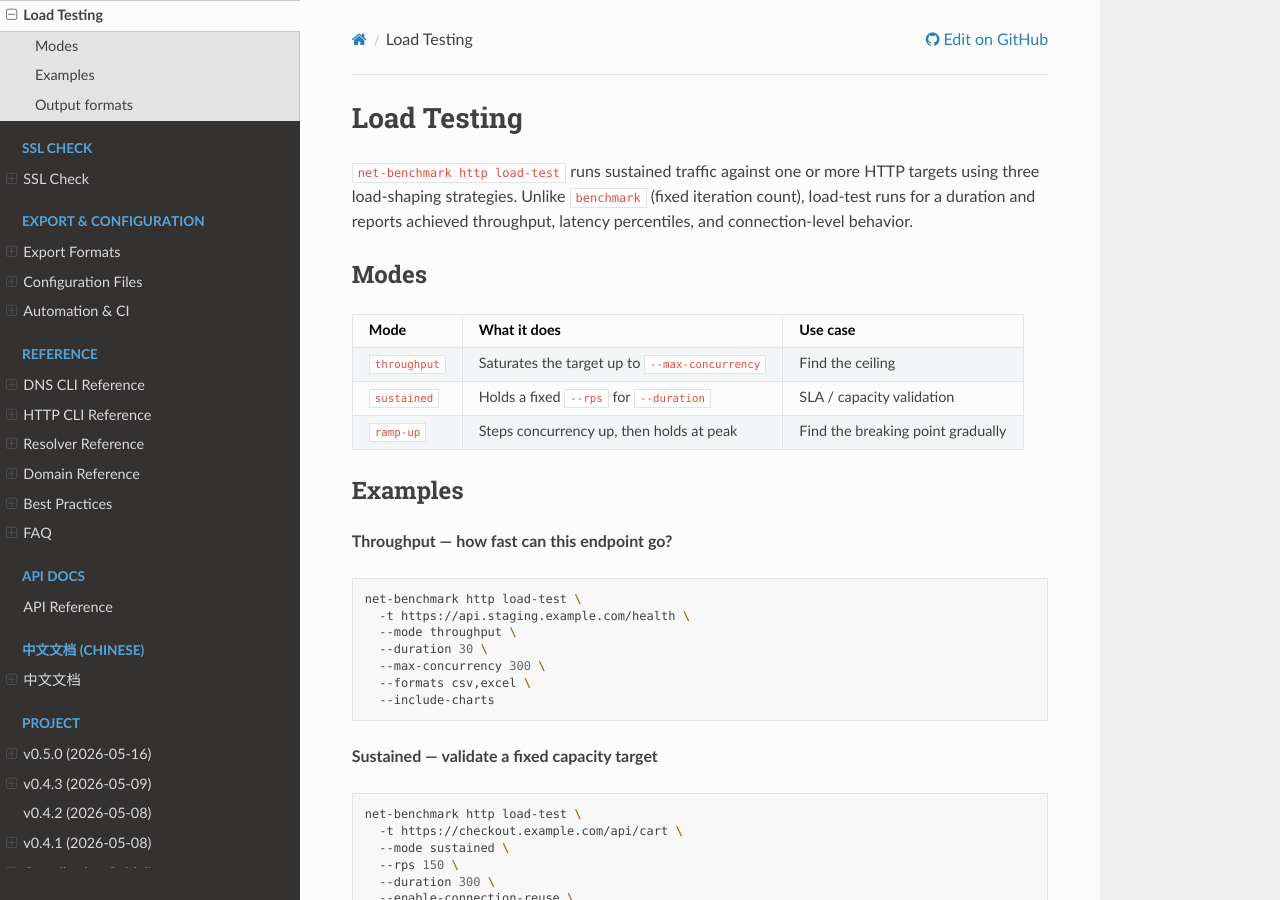
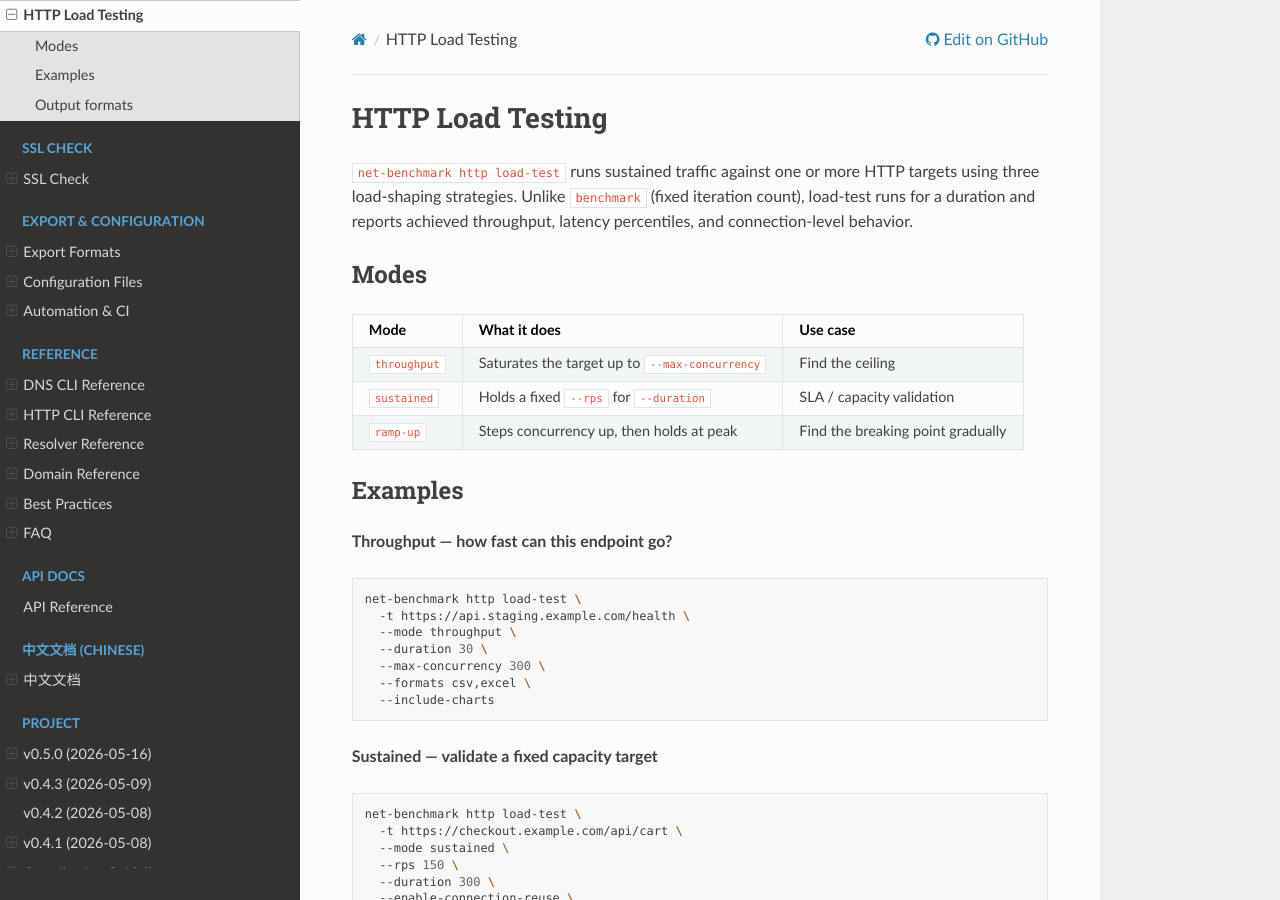
Before and after one commit to net-benchmark/net-benchmark, a Sphinx documentation site: the page built from docs/source/guides/http-load-test.md, in a window 1280 px wide and 900 px high. Built offline with Sphinx 7.4.7 and the Read the Docs theme 3.1.0, drawn with Linux system fonts in a browser that asks for light colours.

Commit message:
docs(http_bench): update title in load-test guide
- revise the main heading for the load-test guide to better reflect the content

```diff
--- a/docs/source/guides/http-load-test.md
+++ b/docs/source/guides/http-load-test.md
@@ -1,4 +1,4 @@
-# Load Testing
+# HTTP Load Testing
 
 `net-benchmark http load-test` runs sustained traffic against one or more
 HTTP targets using three load-shaping strategies. Unlike `benchmark`
```
